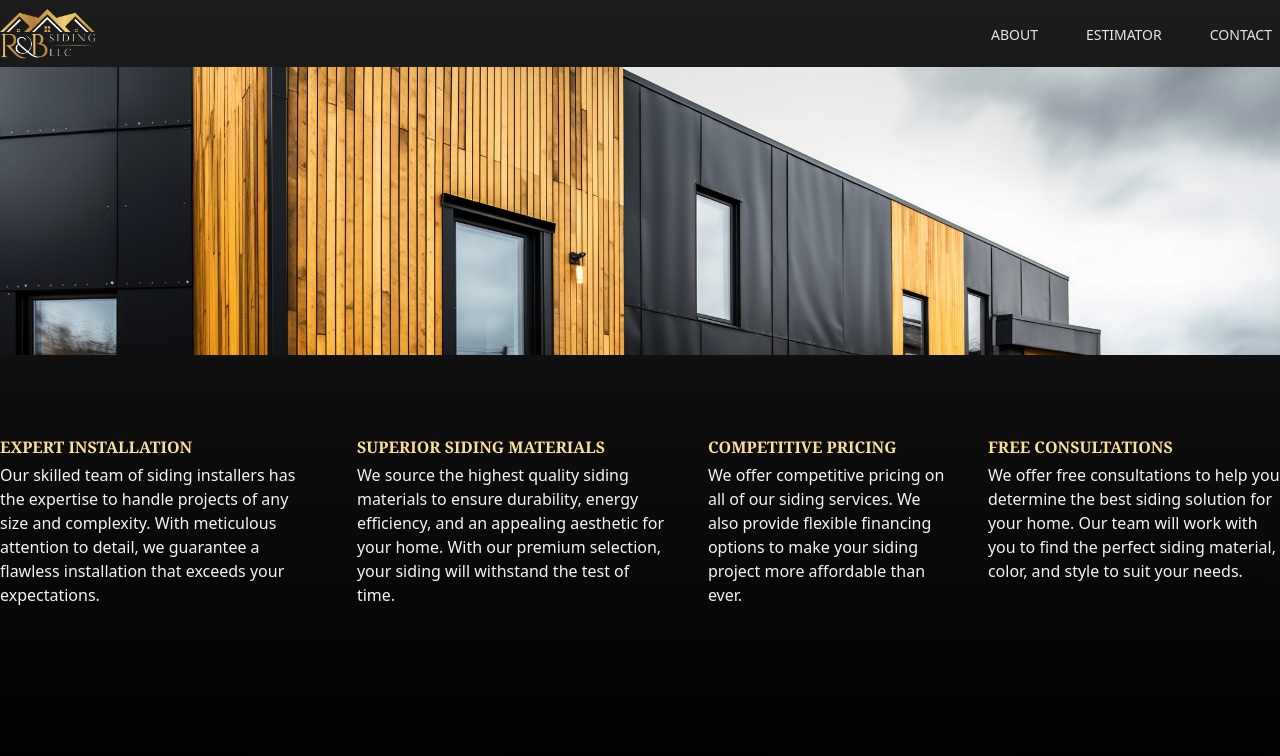
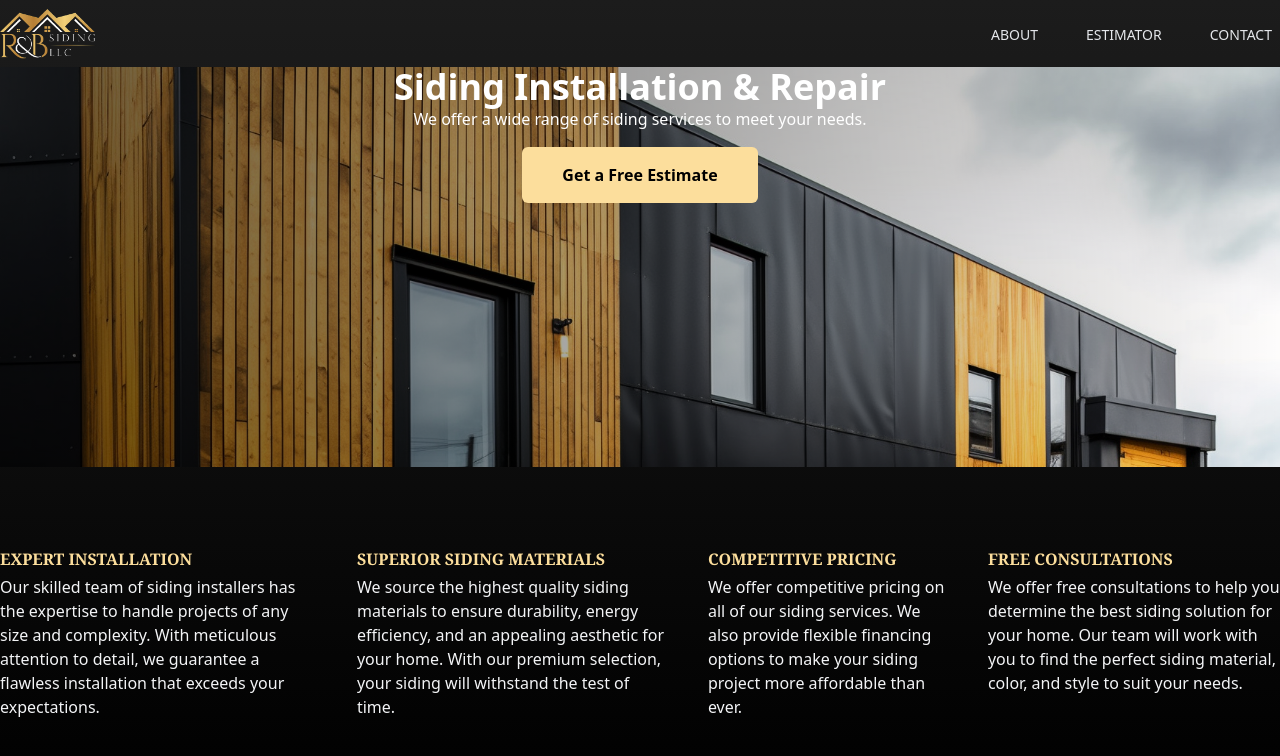
Before and after one commit to ErikBahena/reconco_siding, a Next.js app: page / in a window 1280 px wide. Shown: the top 756 px of the page. Built offline with nearby package versions, Linux system fonts and the light colour scheme.

Commit message:
working on hero section

```diff
--- a/src/pages/index.tsx
+++ b/src/pages/index.tsx
@@ -135,12 +135,27 @@ export default function Home() {
 
         {/* banner image */}
 
-        <div className="relative aspect-auto h-72 w-full">
+        <div className="relative aspect-auto h-[400px] w-full">
           <img
             src="/banner_6.png"
             alt="r&b siding"
             className="absolute inset-0 h-full w-full object-cover"
           />
+
+          {/* Shadow bg from dark to transparent, left to right */}
+          <div className="absolute inset-0 bg-gradient-to-r from-black/60 to-transparent"></div>
+
+          <div className="absolute inset-0 flex flex-col items-center">
+            <h1 className="text-4xl font-bold text-white">
+              Siding Installation & Repair
+            </h1>
+            <p className="text-white">
+              We offer a wide range of siding services to meet your needs.
+            </p>
+            <button className="mt-4 rounded-md bg-gold px-10 py-4 font-bold text-black">
+              Get a Free Estimate
+            </button>
+          </div>
         </div>
 
         <div className="container flex gap-10 py-20">
```
